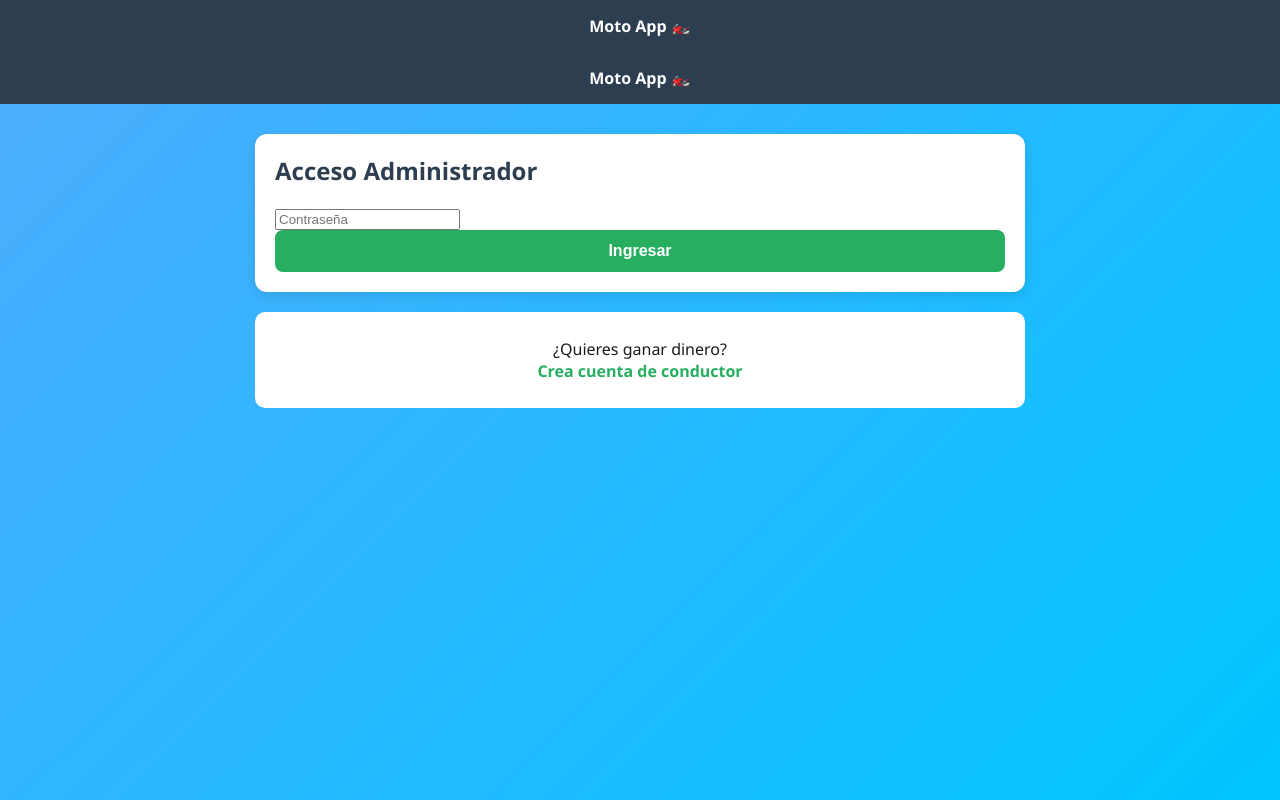
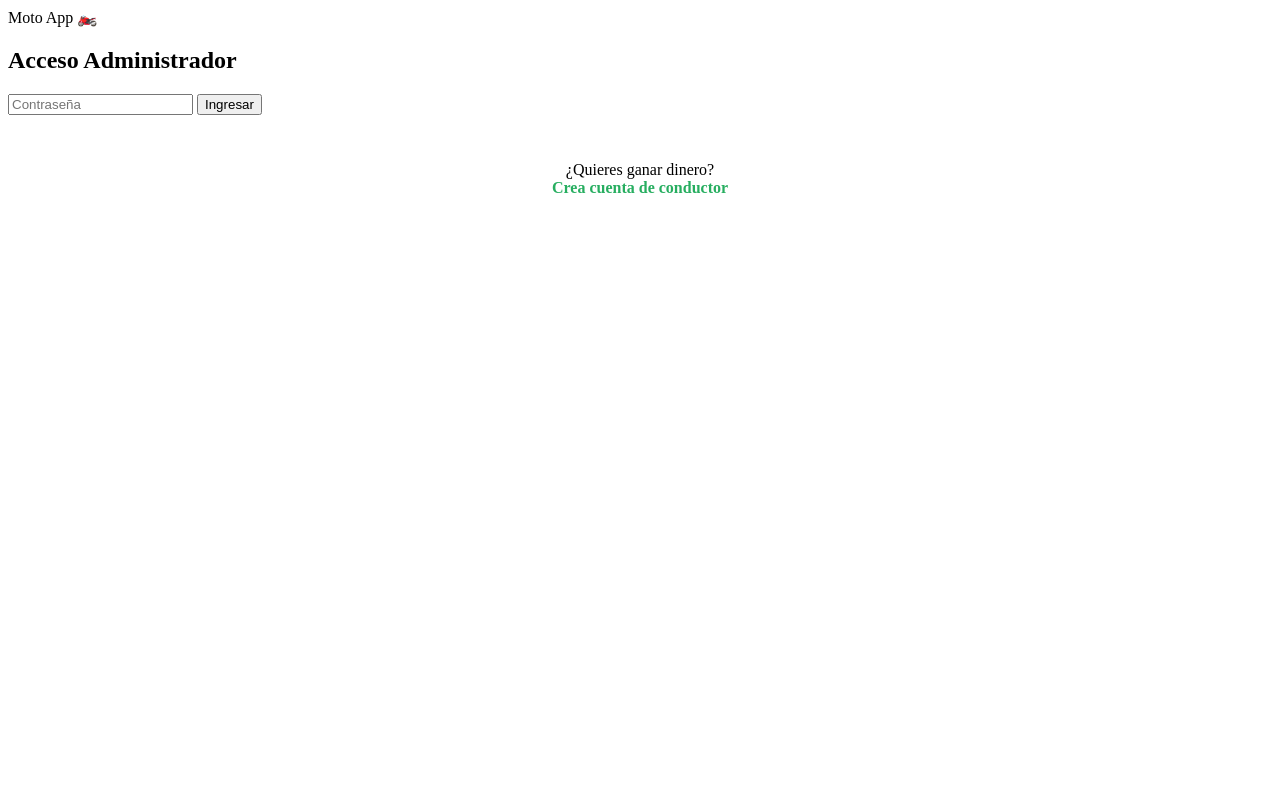
Before and after one commit to robert70-m/moto_app, a Flask app: page /admin_login in a window 1280 px wide. Run offline with Flask 3, Linux system fonts and the light colour scheme.

Commit message:
fix base duplicado

```diff
--- a/templates/base.html
+++ b/templates/base.html
@@ -1,123 +1,3 @@
-<!DOCTYPE html>
-<html lang="es">
-<head>
-
-    <meta charset="UTF-8">
-    <meta name="viewport" content="width=device-width, initial-scale=1.0, maximum-scale=1.0, user-scalable=no">
-    <title>{% block title %}Moto App 🏍️{% endblock %}</title>
-
-    <link rel="manifest" href="/static/manifest.json">
-    <link rel="stylesheet" href="https://cdnjs.cloudflare.com/ajax/libs/font-awesome/6.0.0/css/all.min.css">
-    <link rel="stylesheet" href="https://unpkg.com/leaflet@1.9.4/dist/leaflet.css" />
-    <script src="https://unpkg.com/leaflet@1.9.4/dist/leaflet.js"></script>
-
-    <style>
-        body {
-            font-family: 'Segoe UI', Tahoma, Geneva, Verdana, sans-serif;
-            background: linear-gradient(135deg, #4facfe, #00c6ff);
-            color: #1a1a1a;
-            margin: 0;
-            min-height: 100vh;
-        }
-
-        .header {
-            background: #2c3e50;
-            color: white;
-            padding: 15px;
-            font-size: 20px;
-            font-weight: bold;
-            position: sticky;
-            top: 0;
-            z-index: 2000;
-            display: flex;
-            justify-content: space-between;
-            align-items: center;
-        }
-
-        .header span {
-            flex-grow: 1;
-            text-align: center;
-        }
-
-        .btn-logout {
-            color: white;
-            text-decoration: none;
-            font-size: 14px;
-            background: #e74c3c;
-            padding: 6px 12px;
-            border-radius: 6px;
-            font-weight: bold;
-        }
-
-        .container {
-            padding: 15px;
-            max-width: 800px;
-            margin: auto;
-        }
-
-        .card {
-            background: white;
-            padding: 20px;
-            margin-bottom: 15px;
-            border-radius: 12px;
-            box-shadow: 0px 4px 12px rgba(0,0,0,0.1);
-        }
-
-        h2, h3 { margin-top: 0; color: #2c3e50; }
-        p, b, span { font-size: 16px; }
-
-        button {
-            width: 100%;
-            padding: 12px;
-            background: #27ae60;
-            color: white;
-            border: none;
-            border-radius: 8px;
-            font-size: 16px;
-            font-weight: bold;
-            cursor: pointer;
-        }
-    .user-menu {
-    position: relative;
-}
-
-.user-btn {
-    background: #34495e;
-    color: white;
-    border: none;
-    padding: 6px 12px;
-    border-radius: 6px;
-    cursor: pointer;
-    font-size: 14px;
-}
-
-.dropdown {
-    display: none;
-    position: absolute;
-    right: 0;
-    top: 35px;
-    background: white;
-    min-width: 150px;
-    box-shadow: 0px 4px 10px rgba(0,0,0,0.2);
-    border-radius: 8px;
-    overflow: hidden;
-    z-index: 999;
-}
-
-.dropdown a {
-    display: block;
-    padding: 10px;
-    color: #333;
-    text-decoration: none;
-}
-
-.dropdown a:hover {
-    background: #f1f1f1;
-}
-    </style>
-
-</head>
-
 <body>
 
 <div class="header">
@@ -126,24 +6,7 @@
     {% if session.get('user_id') %}
     <div class="user-menu">
         <button onclick="toggleMenu()" class="user-btn">
-            👤 {{ session.get('user_nombre', 'Usuario') }}
-        </button>
-
-        <div id="dropdown" class="dropdown">
-            <a href="/logout">🔒 Cerrar sesión</a>
-        </div>
-    </div>
-    {% endif %}
-</div>
-<body>
-
-<div class="header">
-    <span>Moto App 🏍️</span>
-
-    {% if session.get('user_id') %}
-    <div class="user-menu">
-        <button onclick="toggleMenu()" class="user-btn">
-            👤 {{ session.get('user_nombre', 'Usuario') }}
+            👤 {{ session.get('nombre', 'Usuario') }}
         </button>
 
         <div id="dropdown" class="dropdown">
@@ -153,9 +16,6 @@
     {% endif %}
 </div>
 
-<!-- 🔴 PONLO AQUÍ -->
-
-<div class="container">
 <div class="container">
     {% block content %}{% endblock %}
 
@@ -168,25 +28,3 @@
         </div>
     {% endif %}
 </div>
-
-    <script>
-    if ('serviceWorker' in navigator) {
-        navigator.serviceWorker.register('/static/sw.js')
-    }
-    </script>
-<script>
-function toggleMenu() {
-    const menu = document.getElementById("dropdown");
-    menu.style.display = menu.style.display === "block" ? "none" : "block";
-}
-
-// cerrar si das clic afuera
-window.onclick = function(e) {
-    if (!e.target.matches('.user-btn')) {
-        let dropdown = document.getElementById("dropdown");
-        if (dropdown) dropdown.style.display = "none";
-    }
-}
-</script>
-</body>
-</html>
```
Lines whose indentation alone changed are shown as unchanged.
